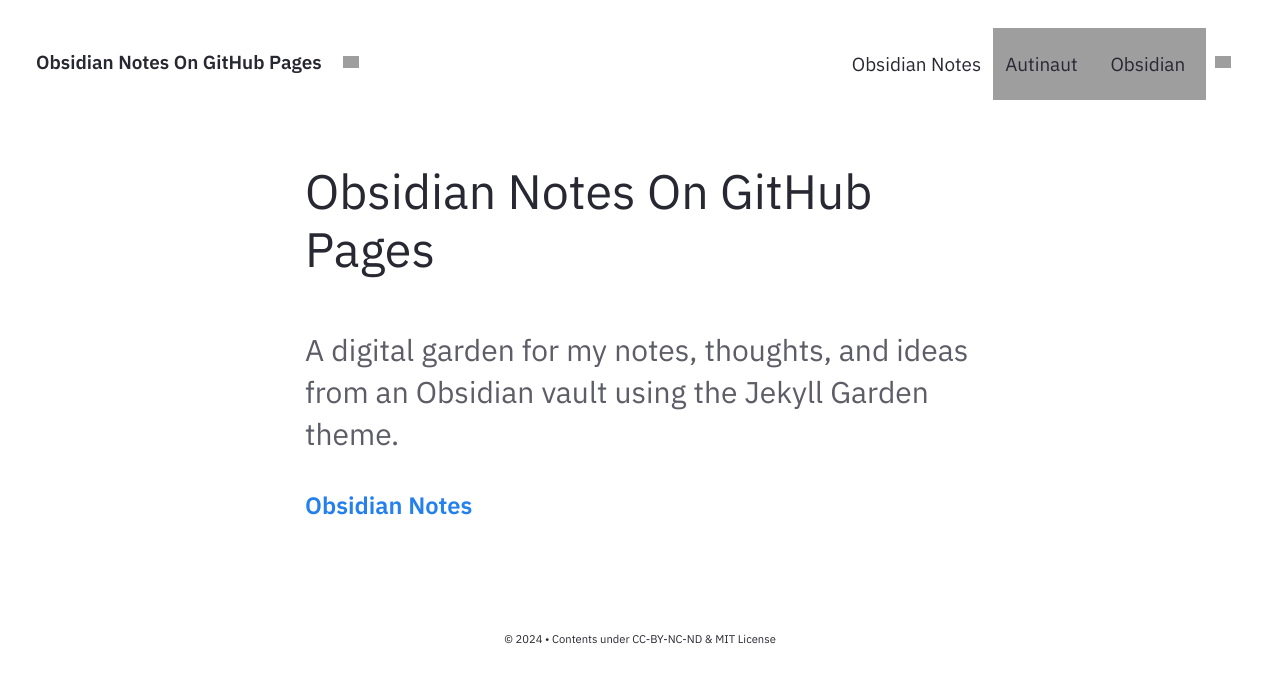
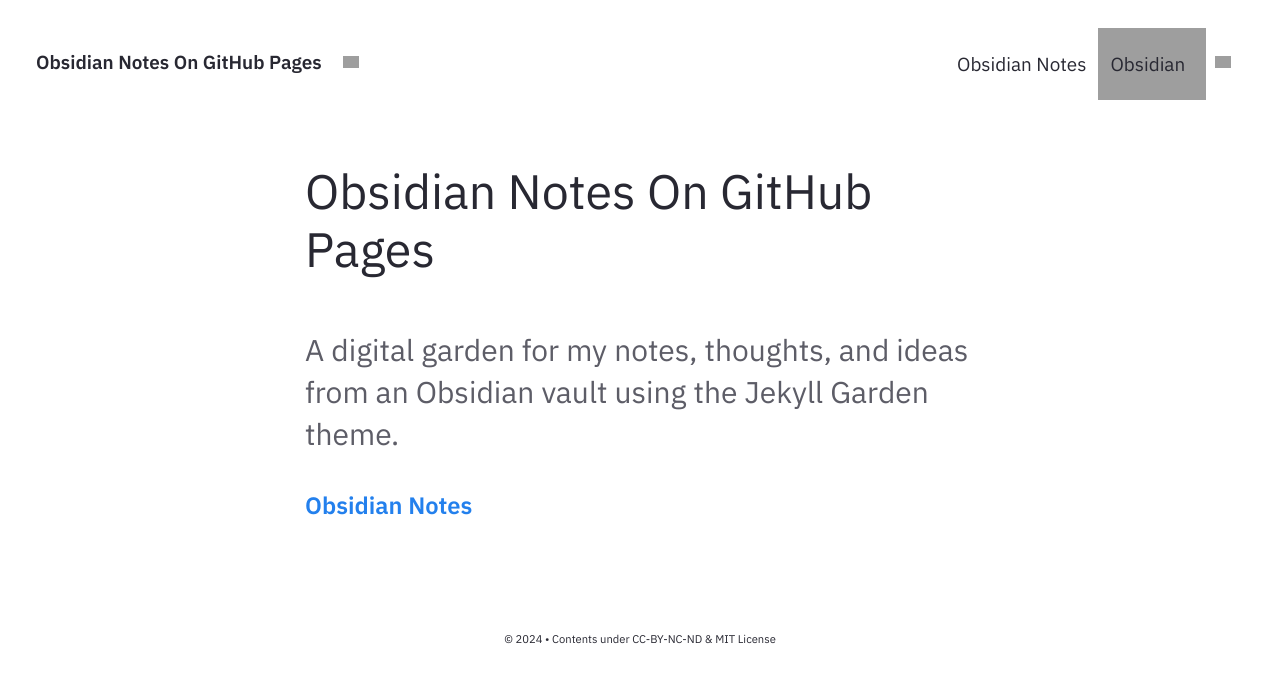
Before and after one commit to greiner-marcus-auticon/obsidian-digital-garden, a Jekyll site: the page built from pages/index.md, in a window 1280 px wide. Shown: the top 683 px of the page. Built offline with Jekyll 4.4.1, drawn with Linux system fonts in a browser that asks for light colours; grey boxes are pictures that could not be loaded.

Commit message:
Remove outdated link in navigation

```diff
--- a/_includes/Nav.html
+++ b/_includes/Nav.html
@@ -30,7 +30,6 @@
   <div id="navbarBasicExample" class="navbar-menu">
     <div class="navbar-start">
       <a href="{{'/notes' | relative_url}}" class="navbar-item"> Obsidian Notes </a>
-      <a href="https://autinaut.net/" target="_blank" class="navbar-item">Autinaut</a>
       <a href="https://obsidian.md/" target="_blank" class="navbar-item">Obsidian</a>
     </div>
     <div class="navbar-end is-hidden-mobile" onclick="modeSwitcher()">
```
